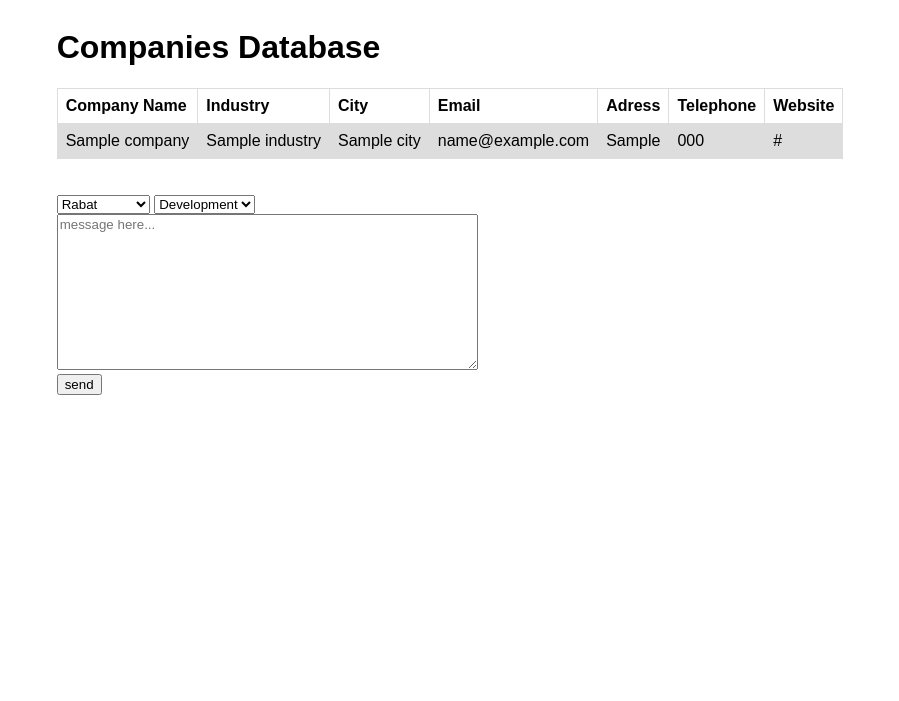
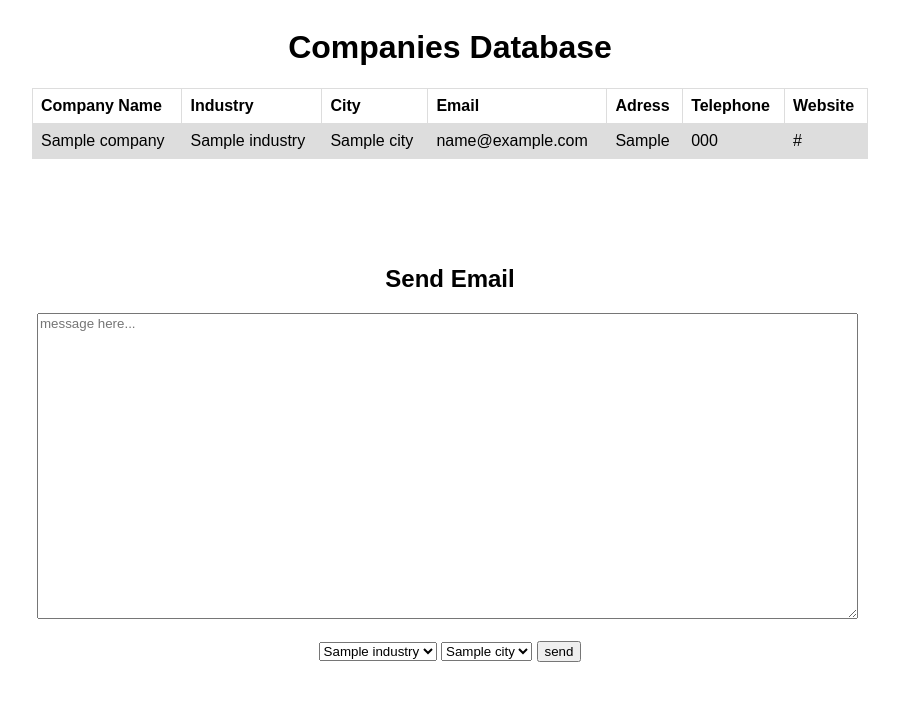
Before and after one commit to UUinc/Companies_DB, a PHP site: page / in a window 1280 px wide. Shown: the top 701 px of the page, without its empty margins (190-1089 px from the left). Run offline with PHP 8.4, Linux system fonts and the light colour scheme; tables that the repository leaves empty or names only in its code hold one stand-in row (values such as "Sample post").

Commit message:
industry and city choice is getting from db

```diff
--- a/index.php
+++ b/index.php
@@ -54,20 +54,42 @@
 
                 <br/><br/>
 
-                <select name="cities">
-                    <option>Rabat</option>
-                    <option>Casablanca</option>
-                    <option>Marrakech</option>
-                </select>
-                <select name="services">
-                    <option>Development</option>
-                    <option>Food</option>
-                    <option>Delivery</option>
-                </select>
-                <br/>
-                <textarea name="message" placeholder="message here..." cols="50" rows="10"></textarea>
-                <br/>
-                <button name="send" type="submit">send</button>
+                <div class="container">
+                    <div>
+                        <h2>Send Email</h2>
+                        <textarea name="message" placeholder="message here..." cols="100" rows="20"></textarea>
+                    </div>
+                </div>
+                    <br/>
+                <div class="container">
+                    <div>
+                        <select name="industry">
+                            <?php
+                                //get the name of the industries
+                                $sql = "SELECT * FROM industry";
+                                $result = mysqli_query($link, $sql) or die(mysqli_error($link));
+
+                                while($row = mysqli_fetch_array($result))
+                                {
+                                    echo "<option>".$row['industry_name']."</option>";
+                                }
+                            ?>
+                        </select>
+                        <select name="city">
+                            <?php
+                                //get the name of the cities
+                                $sql = "SELECT * FROM city";
+                                $result = mysqli_query($link, $sql) or die(mysqli_error($link));
+
+                                while($row = mysqli_fetch_array($result))
+                                {
+                                    echo "<option>".$row['city_name']."</option>";
+                                }
+                            ?>
+                        </select>
+                        <button name="send" type="submit">send</button>
+                    </div>
+                </div>
             </div>
         </div>
     </body>
--- a/style.css
+++ b/style.css
@@ -9,16 +9,27 @@
     justify-content: center;
 }
 
+.mailContainer
+{
+    align-items: center;
+}
+
 .text_message
 {
     width: 15em;
     height: 15em;
 }
 
+h1, h2
+{
+    text-align: center;
+}
+
 table
 {
     border-collapse: collapse;
     width: 100%;
+    margin-bottom: 50px;
 }
 
 td, th
@@ -32,3 +43,8 @@
 {
     background-color: #dddddd;
 }
+
+textarea
+{
+    margin: 0px 10px 0px 5px;
+}
```
